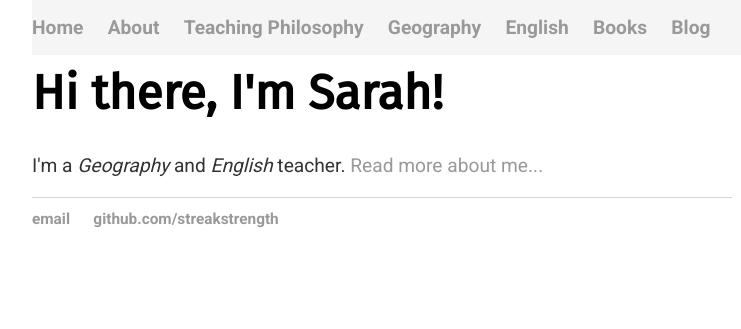
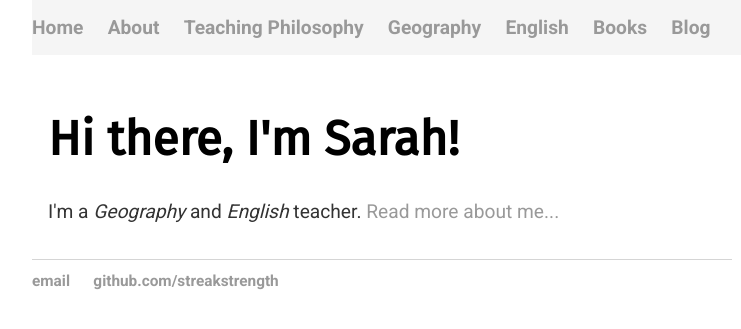
Before and after one commit to streakstrength/streakstrength.github.io, a Jekyll site: the page built from index.html, in a window 1280 px wide. Shown: the top 329 px of the page, without its empty margins (0-741 px from the left). Built offline with Jekyll 4.4.1, drawn with Linux system fonts in a browser that asks for light colours.

Commit message:
Update main.css

```diff
--- a/css/main.css
+++ b/css/main.css
@@ -28,7 +28,7 @@ nav ul li, footer ul li {
     display: inline;
     margin-right: 20px;
 }
-div container {
+.container {
     padding: 16px;
     margin-top: 30px;
 }
```
